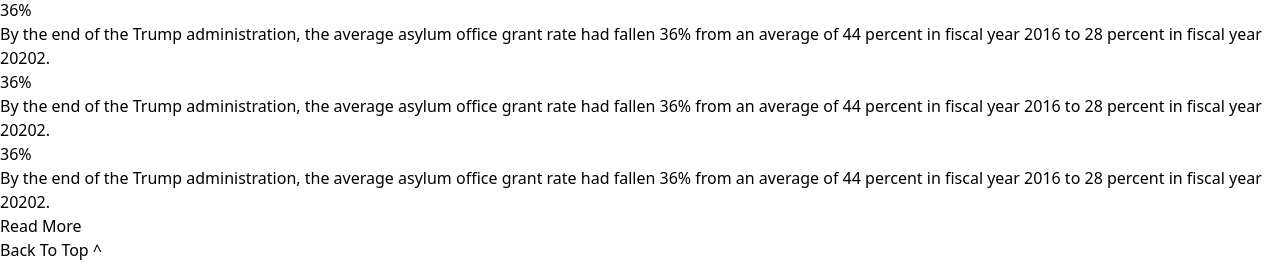
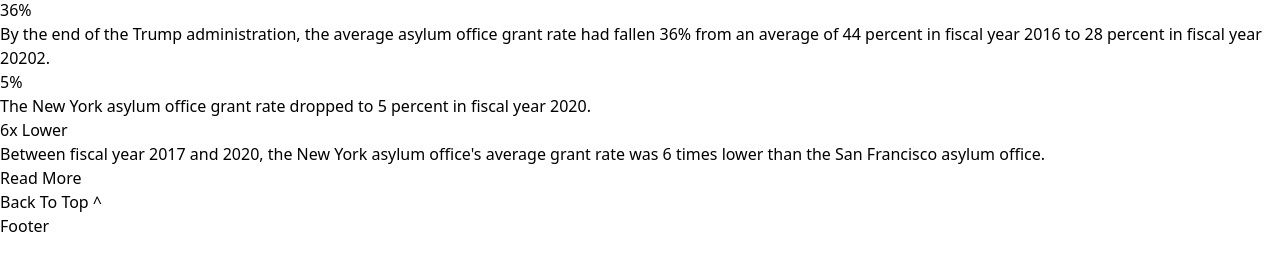
Before and after one commit to zypherson/asylum-hrf-fe-starter, a React (Vite) app: page / in a window 1280 px wide. Shown: the part 2026-2290 px from the top of the page. After the commit the page ends 2264 px from the top, so only its background shows below. Built offline with nearby package versions, Linux system fonts and the light colour scheme.

Commit message:
Systemic details 2

```diff
--- a/src/components/pages/LandingPage.jsx
+++ b/src/components/pages/LandingPage.jsx
@@ -86,25 +86,24 @@
           </div>
           <div className="flex flex-col gap-3">
             <div className="insights-details-header">
-              <h3>36%</h3>
+              <h3>5%</h3>
             </div>
             <div className="insights-details-header">
               <p>
-                By the end of the Trump administration, the average asylum
-                office grant rate had fallen 36% from an average of 44 percent
-                in fiscal year 2016 to 28 percent in fiscal year 20202.
+                The New York asylum office grant rate dropped to 5 percent in
+                fiscal year 2020.
               </p>
             </div>
           </div>
           <div className="flex flex-col gap-3">
             <div className="insights-details-header">
-              <h3>36%</h3>
+              <h3>6x Lower</h3>
             </div>
             <div className="insights-details-header">
               <p>
-                By the end of the Trump administration, the average asylum
-                office grant rate had fallen 36% from an average of 44 percent
-                in fiscal year 2016 to 28 percent in fiscal year 20202.
+                Between fiscal year 2017 and 2020, the New York asylum office's
+                average grant rate was 6 times lower than the San Francisco
+                asylum office.
               </p>
             </div>
           </div>
```
